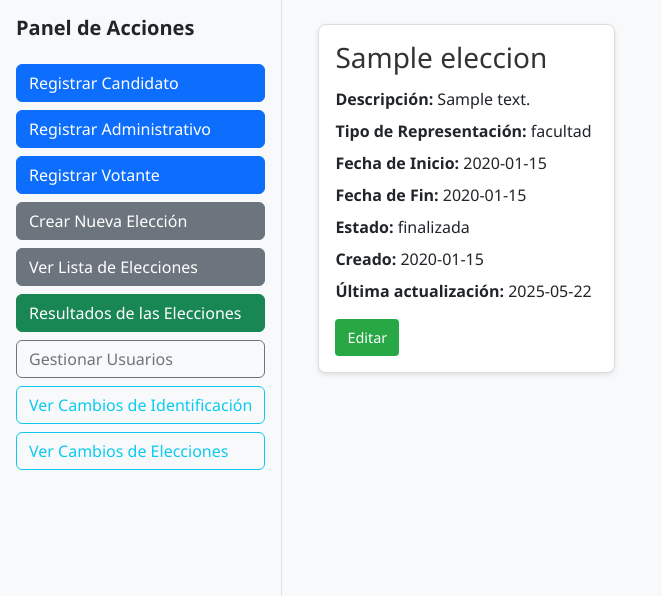
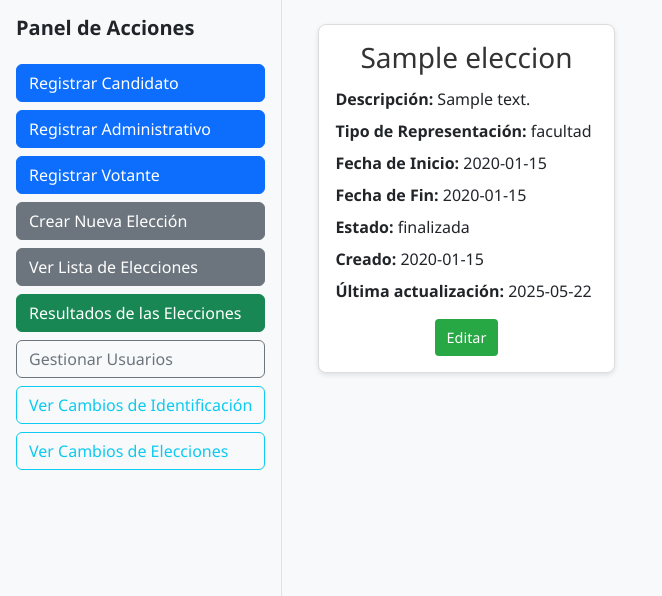
Before and after one commit to Zanyllect58/SeguridadWebVotacion, a Flask app: page /elecciones in a window 1280 px wide. Shown: the part 69-665 px from the top of the page, without its empty margins (0-662 px from the left). Run offline with Flask 3, Linux system fonts and the light colour scheme; a user stored in the database is signed in; tables that the repository leaves empty hold one stand-in row (values such as "Sample post"); grey boxes marked "Sample" are stand-in pictures; some libraries are stand-ins or nearby versions.

Commit message:
little_changes_verE

```diff
--- a/templates/ver_elecciones.html
+++ b/templates/ver_elecciones.html
@@ -86,7 +86,11 @@
   <div class="container">
     {% for eleccion in elecciones %}
       <div class="card">
+        <div style="text-align: center;">
           <h3>{{ eleccion.nombre }}</h3>
+       </div>
+
+
         <p><span class="label">Descripción:</span> {{ eleccion.descripcion }}</p>
         <p><span class="label">Tipo de Representación:</span> {{ eleccion.tipo_representacion }}</p>
         <p><span class="label">Fecha de Inicio:</span> {{ eleccion.fecha_inicio.strftime('%Y-%m-%d') }}</p>
@@ -95,7 +99,8 @@
         <p><span class="label">Creado:</span> {{ eleccion.createdAt.strftime('%Y-%m-%d') }}</p>
         <p><span class="label">Última actualización:</span> {{ eleccion.updatedAt.strftime('%Y-%m-%d') }}</p>
 
-        <div class="buttons">
+
+            <div class="buttons" style="display: flex; justify-content: center; gap: 10px;">
               {% if role == 'admin' %}
                 <a href="{{ url_for('editar_eleccion', eleccion_id=eleccion.id) }}">
                   <button class="edit-btn">Editar</button>
@@ -107,6 +112,7 @@
               </a>
               {% endif %}
             </div>
+
       </div>
     {% endfor %}
   </div>
```
Lines whose indentation alone changed are shown as unchanged.
